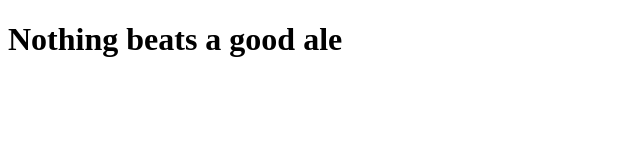
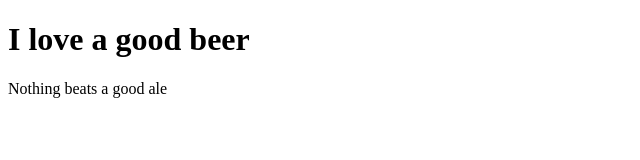
Before and after one commit to joshuahunt10/beer-master, a plain HTML site: page index.html in a window 1280 px wide. Shown: the whole page, without its empty margins (0-640 px from the left). Drawn offline with Linux system fonts and the light colour scheme.

Commit message:
updated paragraph and header

```diff
--- a/index.html
+++ b/index.html
@@ -5,6 +5,7 @@
     <title></title>
   </head>
   <body>
-    <h1>Nothing beats a good ale</h1>
+    <h1>I love a good beer</h1>
+    <p>Nothing beats a good ale</p>
   </body>
 </html>
```
